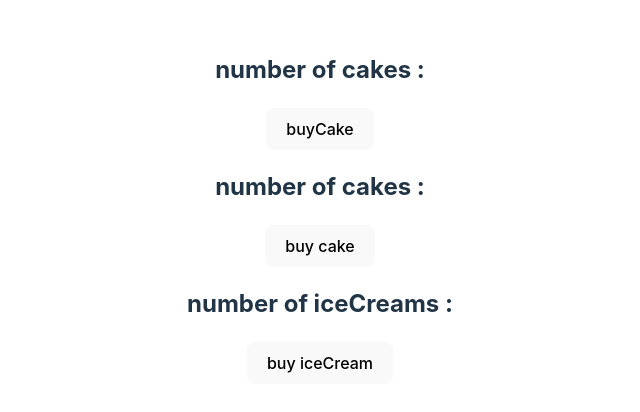
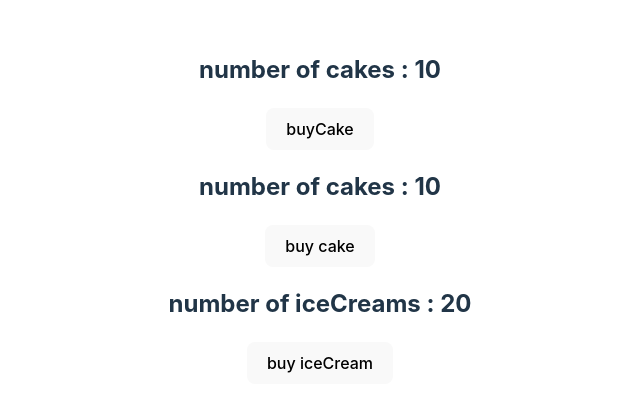
Before and after one commit to pooulad/simple-redux-app, a React (Vite) app in the folder react-redux-example/: page / in a window 1280 px wide. Shown: the part 192-604 px from the top of the page, without its empty margins (320-960 px from the left). Built offline with nearby package versions, Linux system fonts and the light colour scheme.

Commit message:
complete iceCream reducer in project

```diff
--- a/react-redux-example/src/components/CakeContainer.jsx
+++ b/react-redux-example/src/components/CakeContainer.jsx
@@ -14,7 +14,7 @@ function CakeContainer(props) {
 
 const mapStateToProps = (state) => {
   return {
-    numberOfCakes: state.numberOfCakes,
+    numberOfCakes: state.cake.numberOfCakes,
   };
 };
 
--- a/react-redux-example/src/components/HooksCakeContainer.jsx
+++ b/react-redux-example/src/components/HooksCakeContainer.jsx
@@ -3,7 +3,7 @@ import { useDispatch, useSelector } from "react-redux";
 import { buyCake } from "../redux";
 
 function HooksCakeContainer() {
-  const numberOfCakes = useSelector((state) => state.numberOfCakes);
+  const numberOfCakes = useSelector((state) => state.cake.numberOfCakes);
   const buyCakeDispatch = useDispatch();
   return (
     <div>
--- a/react-redux-example/src/components/IceCreamContainer.jsx
+++ b/react-redux-example/src/components/IceCreamContainer.jsx
@@ -14,7 +14,7 @@ function IceCreamContainer(props) {
 
 const mapStateToProps = (state) => {
   return {
-    numberOfIceCreams: state.numberOfIceCreams,
+    numberOfIceCreams: state.iceCream.numberOfIceCreams,
   };
 };
 
--- a/react-redux-example/src/redux/iceCream/iceCreamReducer.js
+++ b/react-redux-example/src/redux/iceCream/iceCreamReducer.js
@@ -1,7 +1,7 @@
 import { BUY_ICECREAM } from "./iceCreamTypes";
 
 const initialState = {
-    numberOfCakes: 20,
+    numberOfIceCreams: 20,
 }
 
 const iceCreamReducer = (state = initialState, action) => {
```
